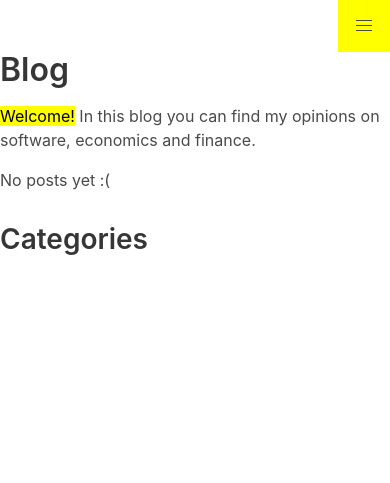
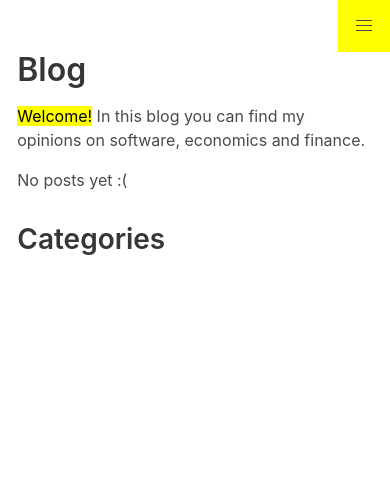
Before and after one commit to julianespinel/website, a Django app: page /blog/ in a window 390 px wide. Shown: the top 483 px of the page. Run offline with Django 3.2, Linux system fonts and the light colour scheme; data that the repository does not hold is empty; some libraries are stand-ins or nearby versions.

Commit message:
Use Bulma columns in mobile screens

```diff
--- a/templates/base.html
+++ b/templates/base.html
@@ -20,8 +20,8 @@
     {% include "menu.html" %}
     <main class="site-content">
       <div class="container content">
-        <div class="columns is-centered">
-          <div class="column is-half">
+        <div class="columns is-centered is-mobile">
+          <div class="column is-half-desktop is-two-thirds-tablet is-11-mobile">
             {% block content %}
             {% endblock %}
           </div>
```
